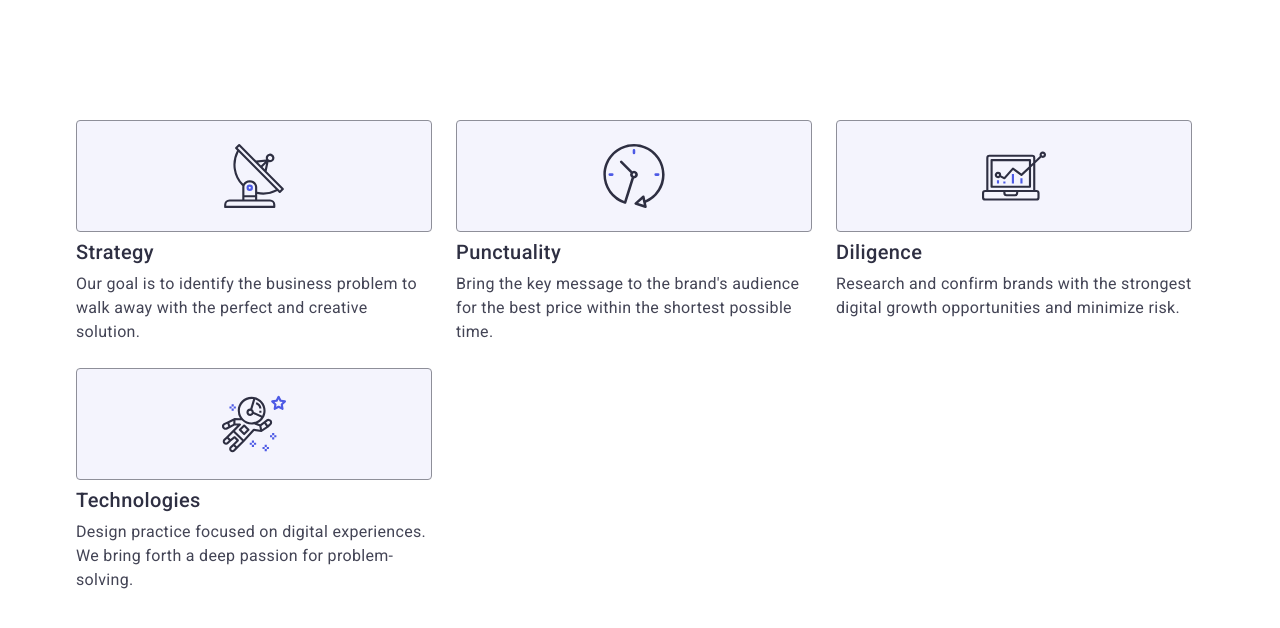
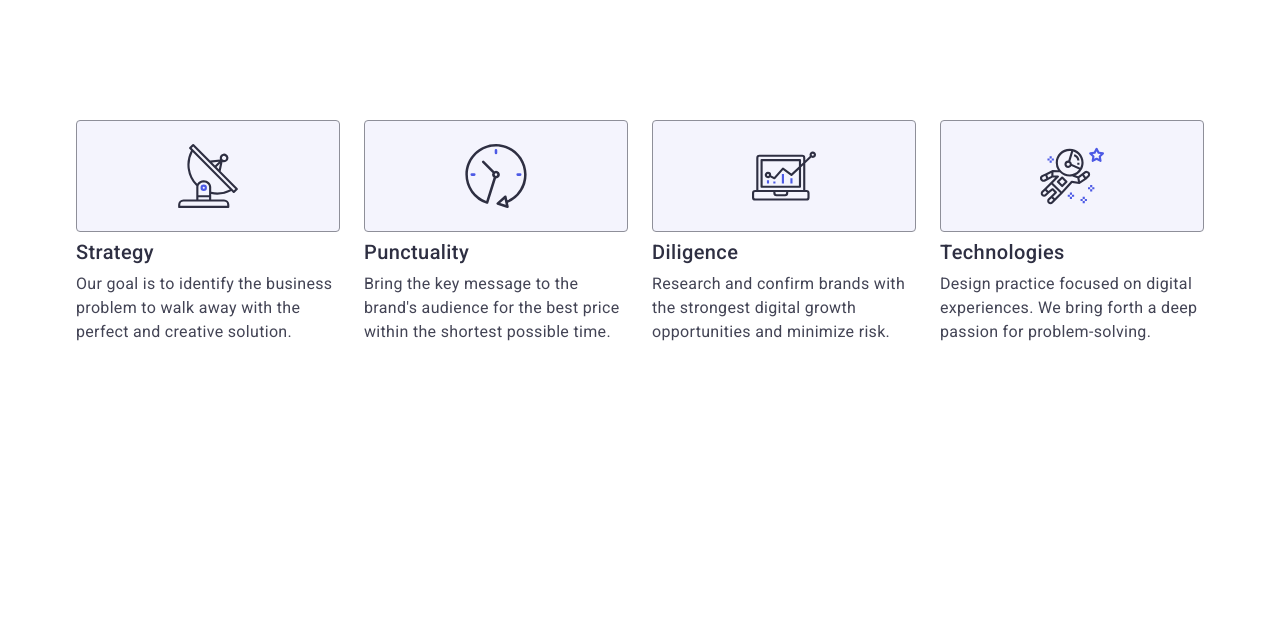
Before and after one commit to Katy8900/goit-markup-hw-06, a plain HTML site: page index.html in a window 1280 px wide. Drawn offline with nearby package versions, Linux system fonts and the light colour scheme.

Commit message:
feauterssection fix

```diff
--- a/css/styles.css
+++ b/css/styles.css
@@ -784,6 +784,9 @@ img {
     padding-right: 16px;
     margin: auto;
   }
+
+  /* FEAUTERS SECTION */
+
   .svg-menu-list {
     display: none;
   }
@@ -826,6 +829,8 @@ img {
     min-width: 736px;
   }
 
+  /* FEAUTERS SECTION */
+
   .list-text {
     gap: 72px 24px;
   }
@@ -848,6 +853,8 @@ img {
     padding-right: 15px;
     margin: 0 auto;
   }
+
+  /* FEAUTERS SECTION */
   .svg-menu-list {
     display: flex;
     align-items: center;
@@ -868,7 +875,7 @@ img {
     gap: 24px;
   }
   .feauters-list {
-    width: calc((100% - 24px) / 4);
+    flex-basis: calc((100% - 72px) / 4);
   }
 
   .feauter-title {
```
